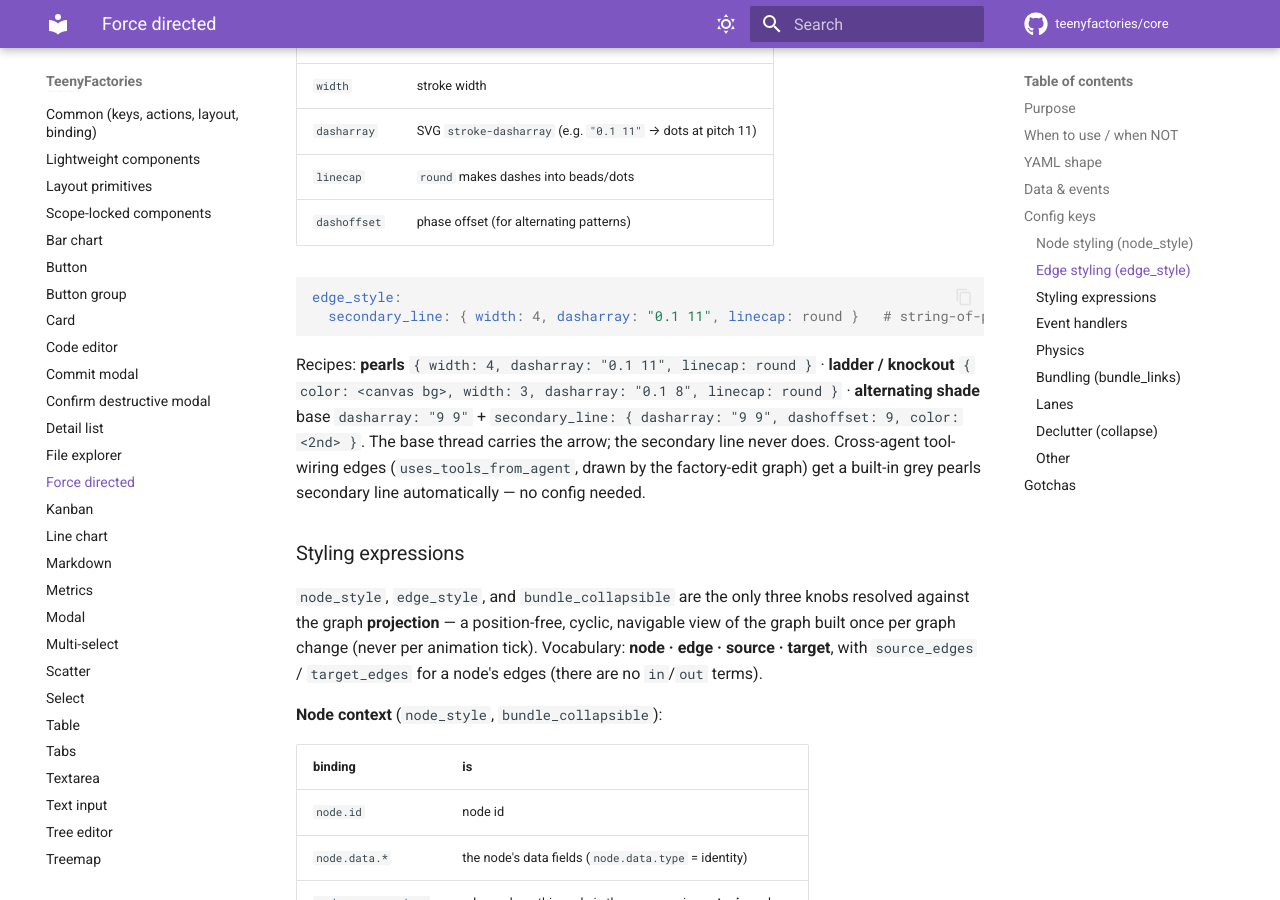
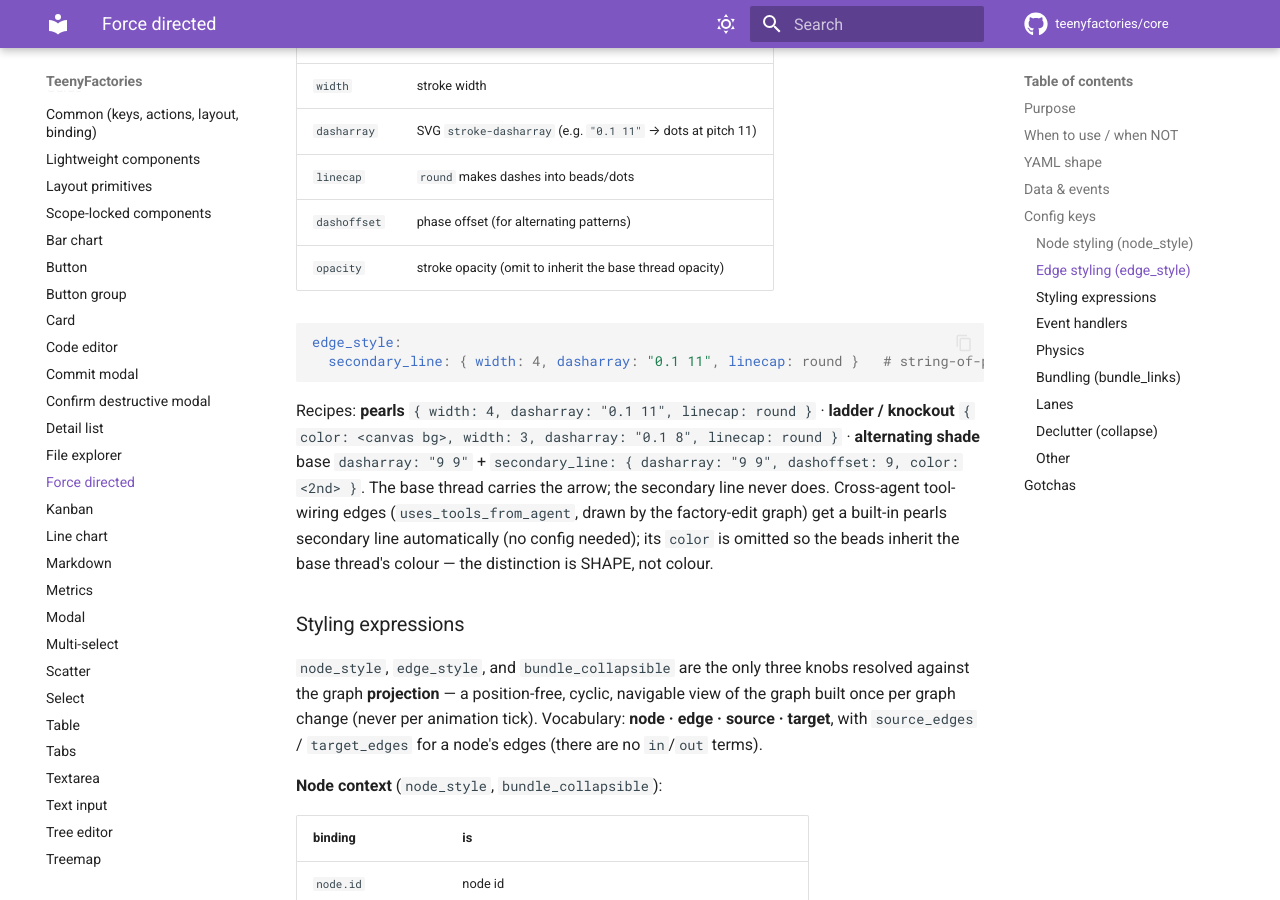
Before and after one commit to teenyfactories/core, an MkDocs documentation site: the page built from docs/reference/ui-force_directed.md, in a window 1280 px wide and 900 px high, scrolled down 4312 px. Built offline with MkDocs 1.6.1 and Material for MkDocs 9.7.7, drawn with Linux system fonts in a browser that asks for light colours; comment, search, counter and statistics services are not loaded.

Commit message:
docs(reference): pearls secondary line inherits base thread colour + opacity

````diff
--- a/docs/reference/ui-force_directed.md
+++ b/docs/reference/ui-force_directed.md
@@ -131,13 +131,14 @@ The arrowhead marker itself is drawn in a single global colour, so it does not f
 | `dasharray` | SVG `stroke-dasharray` (e.g. `"0.1 11"` → dots at pitch 11) |
 | `linecap` | `round` makes dashes into beads/dots |
 | `dashoffset` | phase offset (for alternating patterns) |
+| `opacity` | stroke opacity (omit to inherit the base thread opacity) |
 
 ```yaml
 edge_style:
   secondary_line: { width: 4, dasharray: "0.1 11", linecap: round }   # string-of-pearls on the base thread
 ```
 
-Recipes: **pearls** `{ width: 4, dasharray: "0.1 11", linecap: round }` · **ladder / knockout** `{ color: <canvas bg>, width: 3, dasharray: "0.1 8", linecap: round }` · **alternating shade** base `dasharray: "9 9"` + `secondary_line: { dasharray: "9 9", dashoffset: 9, color: <2nd> }`. The base thread carries the arrow; the secondary line never does. Cross-agent tool-wiring edges (`uses_tools_from_agent`, drawn by the factory-edit graph) get a built-in grey pearls secondary line automatically — no config needed.
+Recipes: **pearls** `{ width: 4, dasharray: "0.1 11", linecap: round }` · **ladder / knockout** `{ color: <canvas bg>, width: 3, dasharray: "0.1 8", linecap: round }` · **alternating shade** base `dasharray: "9 9"` + `secondary_line: { dasharray: "9 9", dashoffset: 9, color: <2nd> }`. The base thread carries the arrow; the secondary line never does. Cross-agent tool-wiring edges (`uses_tools_from_agent`, drawn by the factory-edit graph) get a built-in pearls secondary line automatically (no config needed); its `color` is omitted so the beads inherit the base thread's colour — the distinction is SHAPE, not colour.
 
 ### Styling expressions
 
````
